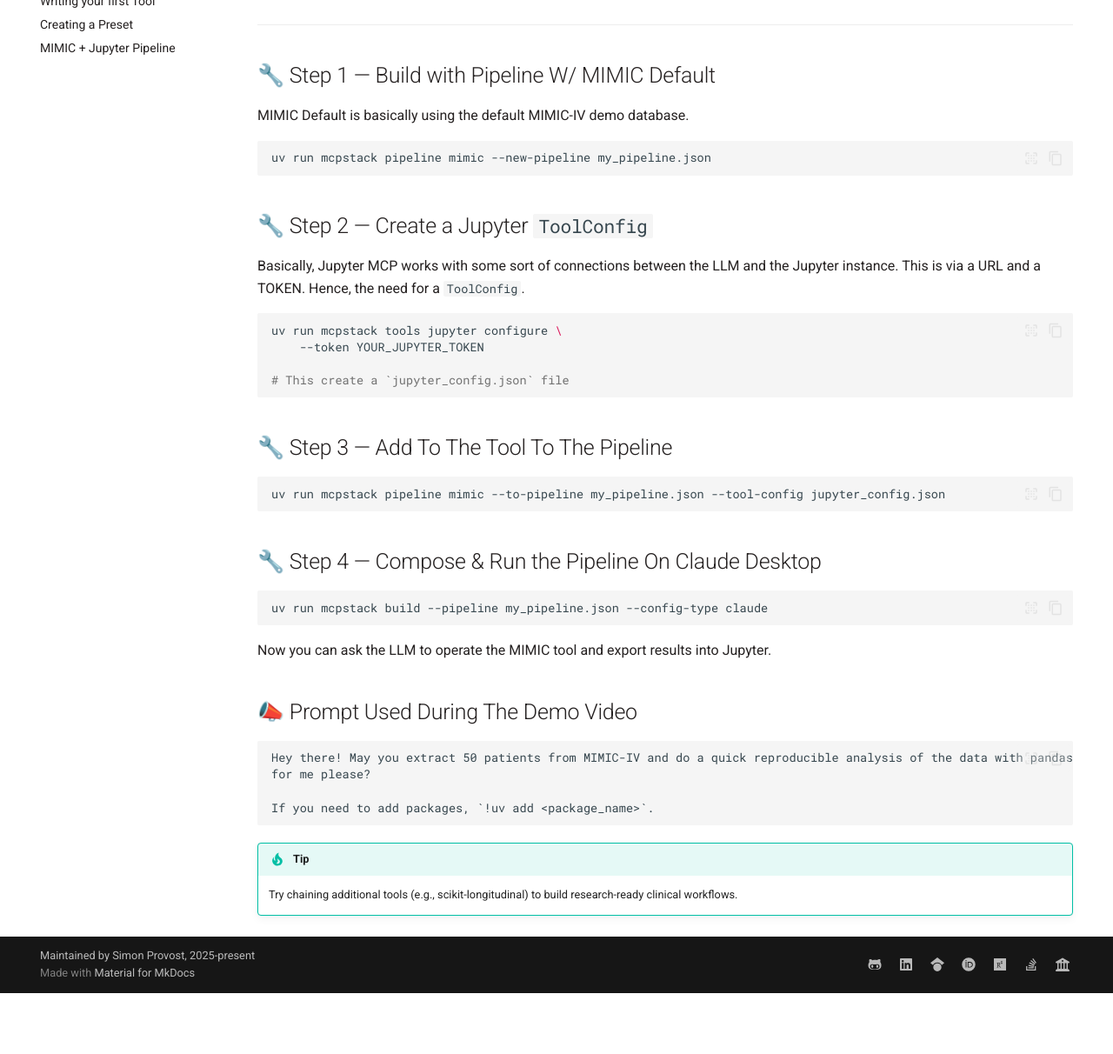
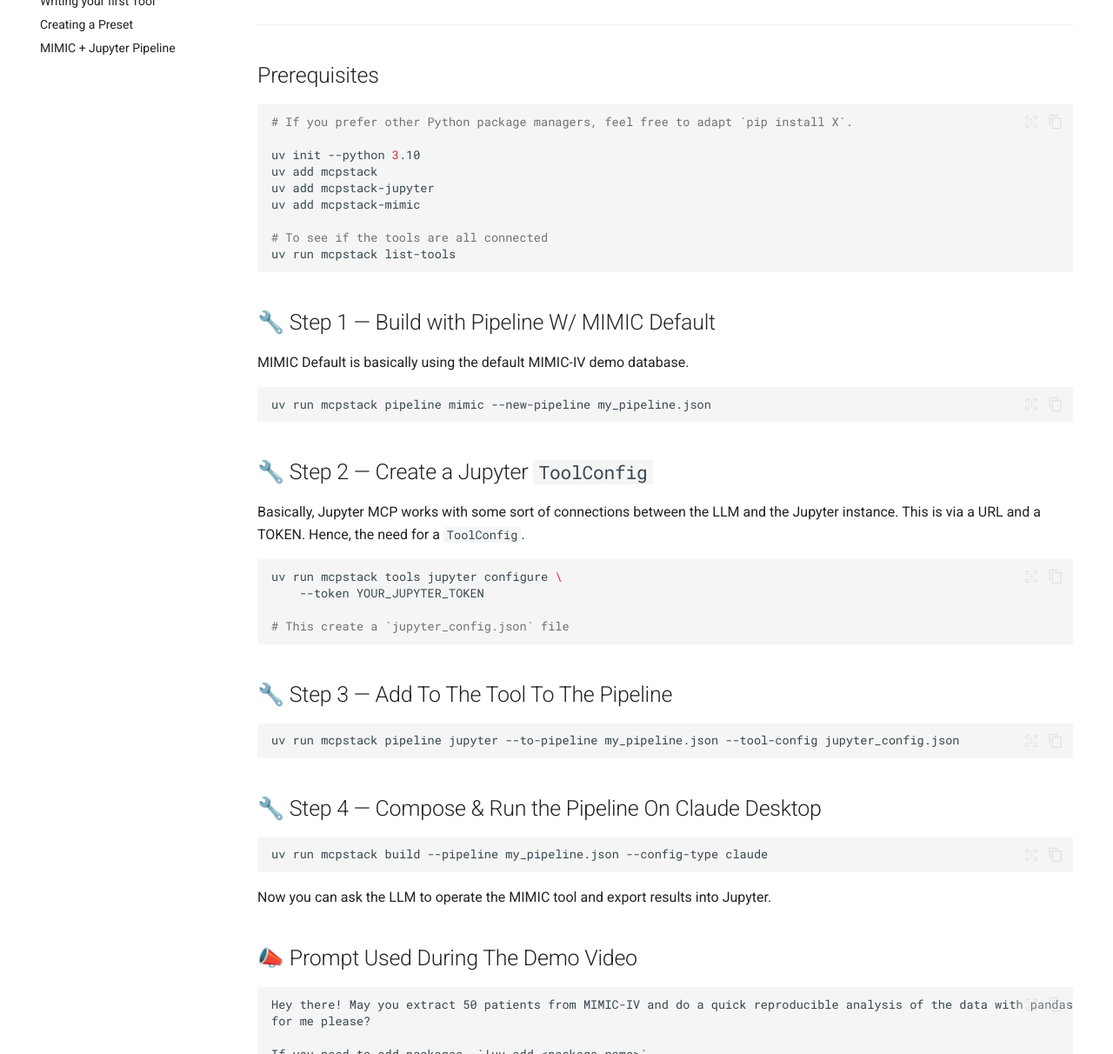
Before and after one commit to MCP-Pipeline/MCPStack, an MkDocs documentation site: the page built from docs/tutorials/mimic-jupyter.md, in a window 1280 px wide and 1400 px high, scrolled down 903 px, cut to the strip 188-1400 px from the top of the window. Shown: the whole strip at 87% size. Built offline with MkDocs 1.6.1 and Material for MkDocs 9.7.7, drawn with Linux system fonts in a browser that asks for light colours; plug-ins that fetch from the network failed and are left out; comment, search, counter and statistics services are not loaded; before the commit the page ends 2233 px from its top, so only the background shows below that.

Commit message:
fix(docs): improve mimic jupyter tutorial

````diff
--- a/docs/tutorials/mimic-jupyter.md
+++ b/docs/tutorials/mimic-jupyter.md
@@ -19,6 +19,20 @@
 <iframe width="860" height="515" src="https://www.youtube.com/embed/uTjIbN0GSHU?si=4rwoYmX32y9Cs6vs" title="YouTube video player" frameborder="0" allow="accelerometer; autoplay; clipboard-write; encrypted-media; gyroscope; picture-in-picture; web-share" referrerpolicy="strict-origin-when-cross-origin" allowfullscreen></iframe>
 
 ---
+
+## Prerequisites
+
+```bash
+# If you prefer other Python package managers, feel free to adapt `pip install X`.
+
+uv init --python 3.10
+uv add mcpstack
+uv add mcpstack-jupyter
+uv add mcpstack-mimic
+
+# To see if the tools are all connected
+uv run mcpstack list-tools
+```
 
 ## 🔧 Step 1 — Build with Pipeline W/ MIMIC Default
 
@@ -43,7 +57,7 @@
 ## 🔧 Step 3 — Add To The Tool To The Pipeline
 
 ```bash
-uv run mcpstack pipeline mimic --to-pipeline my_pipeline.json --tool-config jupyter_config.json
+uv run mcpstack pipeline jupyter --to-pipeline my_pipeline.json --tool-config jupyter_config.json
 ```
 
 ## 🔧 Step 4 — Compose & Run the Pipeline On Claude Desktop
````
